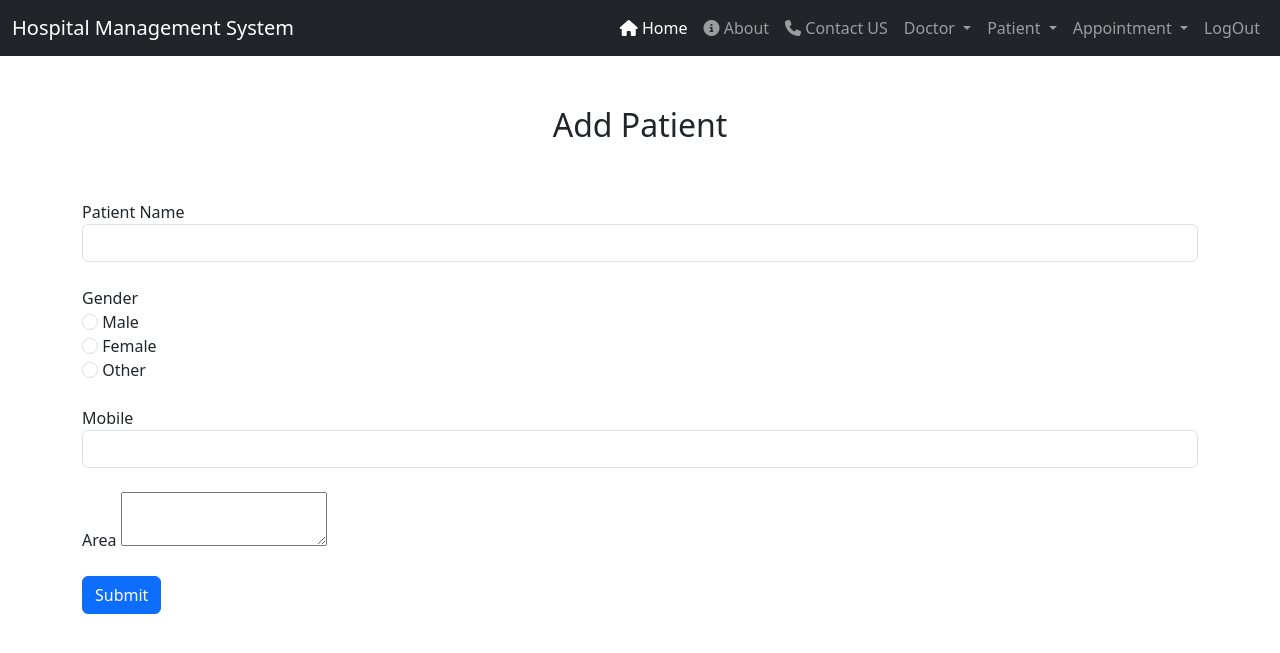
After one commit to Sarffu/Doctor-s-Appointment-System, a Django app: page /add_patient/ in a window 1280 px wide. The commit adds this page. Shown: the top 653 px of the page. Run offline with Django 4.2, Linux system fonts and the light colour scheme; a user stored in the database is signed in; some libraries are stand-ins or nearby versions.

Commit message:
patient & appointment functionality created

```diff
--- /dev/null
+++ b/hsapp/templates/add_patient.html
@@ -0,0 +1,69 @@
+{% extends 'navigation.html' %}
+{% load static %}
+{% block body %}
+
+<div class="container" style="margin-top: 50px;">
+    <h2 class="text-center">Add Patient</h2> <br> <br>
+
+    <form id="add-patient-form" method="post">
+        {% csrf_token %}
+
+        <div class="form-group">
+            <label for="name">Patient Name</label>
+            <input type="text" class="form-control" name="name" id="name" required>
+        </div>
+        <br>
+        <div class="form-group">
+            <label for="gender">Gender</label>
+            <div>
+                <input type="radio" class="form-check-input" name="gender" id="gender-male" value="Male">
+                <label for="gender-male">Male</label>
+            </div>
+            <div>
+                <input type="radio" class="form-check-input" name="gender" id="gender-female" value="Female">
+                <label for="gender-female">Female</label>
+            </div>
+            <div>
+                <input type="radio" class="form-check-input" name="gender" id="gender-other" value="Other">
+                <label for="gender-other">Other</label>
+            </div>
+        </div>
+
+        <br>
+
+        <div class="form-group">
+            <label for="mobile">Mobile</label>
+            <input type="text" class="form-control" name="mobile" id="mobile" required>
+        </div>
+        <br>
+
+        <div class="form-group">
+            <label for="area">Area</label>
+            <textarea name="area" id="area" require></textarea>
+        </div>
+        <br>
+
+        <input type="submit" value="Submit" class="btn btn-primary">
+    </form>
+</div>
+
+<script>
+    document.addEventListener('DOMContentLoaded', function () {
+        var error = "{{ error }}";
+        if (error === "no") {
+            alert('Patient Added Successfully.');
+            window.location.href = '{% url "view_patient" %}';
+        } else if (error === "yes") {
+            alert("Something went wrong! Try Again Later.");
+        }
+    });
+</script>
+
+
+
+
+
+
+
+
+{%endblock%}
--- a/hsapp/templates/navigation.html
+++ b/hsapp/templates/navigation.html
@@ -91,8 +91,8 @@
                             Patient
                         </a>
                         <ul class="dropdown-menu" aria-labelledby="navbarDropdownPatient">
-                            <li><a class="dropdown-item" href="#">Add Patient</a></li>
-                            <li><a class="dropdown-item" href="#">View Patient</a></li>
+                            <li><a class="dropdown-item" href="{% url 'add_patient' %}">Add Patient</a></li>
+                            <li><a class="dropdown-item" href="{%url 'view_patient' %}">View Patient</a></li>
                         </ul>
                     </li>
                     <li class="nav-item dropdown">
@@ -101,8 +101,9 @@
                             Appointment
                         </a>
                         <ul class="dropdown-menu" aria-labelledby="navbarDropdownAppointment">
-                            <li><a class="dropdown-item" href="#">Create Appointment</a></li>
-                            <li><a class="dropdown-item" href="#">View Appointment</a></li>
+                            <li><a class="dropdown-item" href="{% url 'add_appointment' %}">Create Appointment</a>
+                            </li>
+                            <li><a class="dropdown-item" href="{% url 'view_appointment' %}">View Appointment</a></li>
                         </ul>
                     </li>
                     <li class="nav-item">
--- a/hsapp/views.py
+++ b/hsapp/views.py
@@ -3,6 +3,7 @@ from django.contrib.auth.models import User
 from django.contrib.auth import authenticate, logout, login
 from django.contrib import messages
 from .models import *
+from django.utils.dateparse import parse_date, parse_time
 
 
 # Create your views here.
@@ -21,7 +22,21 @@ def Contact(request):
 def Index(request):
     if not request.user.is_staff:
         return redirect("login")
-    return render(request, "index.html")
+    doctors = Doctor.objects.all()
+    patients = Patient.objects.all()
+    appoint = Appointment.objects.all()
+    d = 0
+    p = 0
+    a = 0
+    for i in doctors:
+        d += 1
+    for i in patients:
+        p += 1
+    for i in appoint:
+        a += 1
+    d1 = {"d": d, "p": p, "a": a}
+
+    return render(request, "index.html", d1)
 
 
 def Login(request):
@@ -69,9 +84,99 @@ def Add_Doctor(request):
     d = {"error": error}
     return render(request, "add_doctor.html", d)
 
+
 def Delete_Doctor(request, pid):
-    if not request.user.is_staff :
-        return redirect('login')
+    if not request.user.is_staff:
+        return redirect("login")
     d = Doctor.objects.get(id=pid)
     d.delete()
-    return redirect('view_doctor')
+    return redirect("view_doctor")
+
+
+def View_Patient(request):
+    if not request.user.is_staff:
+        return redirect("login")
+    pat = Patient.objects.all()
+    p = {"pat": pat}
+    return render(request, "view_patient.html", p)
+
+
+def Add_Patient(request):
+    error = ""
+    if not request.user.is_staff:
+        return redirect("login")
+    if request.method == "POST":
+        n = request.POST["name"]
+        g = request.POST["gender"]
+        m = request.POST["mobile"]
+        a = request.POST["area"]
+        try:
+            Patient.objects.create(name=n, gender=g, mobile=m, area=a)
+            error = "no"
+        except:
+            error = "yes"
+    d = {"error": error}
+    return render(request, "add_patient.html", d)
+
+
+def Delete_Patient(request, pid):
+    if not request.user.is_staff:
+        return redirect("login")
+    p = Patient.objects.get(id=pid)
+    p.delete()
+    return redirect("view_patient")
+
+
+def View_Appointment(request):
+    if not request.user.is_staff:
+        return redirect("login")
+    appoint = Appointment.objects.all()
+    d = {"appoint": appoint}
+    return render(request, "view_appointment.html", d)
+
+
+def Add_appointment(request):
+
+    if request.method == "POST":
+        doctor_id = request.POST.get("doctor")
+        patient_id = request.POST.get("patient")
+        app_date = request.POST.get("app_date")
+        app_time = request.POST.get("app_time")
+
+        # Validate input
+        if not doctor_id or not patient_id or not app_date or not app_time:
+            messages.error(request, "All fields are required.")
+            return redirect("add_appointment")
+
+        try:
+            doctor = Doctor.objects.get(id=doctor_id)
+            patient = Patient.objects.get(id=patient_id)
+            app_date = parse_date(app_date)
+            app_time = parse_time(app_time)
+
+            Appointment.objects.create(
+                doctor=doctor, patient=patient, ap_date=app_date, ap_time=app_time
+            )
+            messages.success(request, "Appointment created successfully!")
+            return redirect("view_appointment")
+        except Doctor.DoesNotExist:
+            messages.error(request, "Doctor does not exist.")
+        except Patient.DoesNotExist:
+            messages.error(request, "Patient does not exist.")
+        except ValueError:
+            messages.error(request, "Invalid date or time format.")
+
+    doctors = Doctor.objects.all()
+    patients = Patient.objects.all()
+
+    return render(
+        request, "add_appointment.html", {"doctors": doctors, "patients": patients}
+    )
+
+
+def Delete_Appointment(request, pid):
+    if not request.user.is_staff:
+        return redirect("login")
+    p = Appointment.objects.get(id=pid)
+    p.delete()
+    return redirect("view_appointment")
--- a/hspt/urls.py
+++ b/hspt/urls.py
@@ -13,4 +13,14 @@ urlpatterns = [
     path("view_doctor/", View_Doctor, name="view_doctor"),
     path("add_doctor/", Add_Doctor, name="add_doctor"),
     path("delete_doctor(<int:pid>)", Delete_Doctor, name="delete_doctor"),
+    path("view_patient/", View_Patient, name="view_patient"),
+    path("add_patient/", Add_Patient, name="add_patient"),
+    path("delete_patient(<int:pid>)", Delete_Patient, name="delete_patient"),
+    path("view_appointment/", View_Appointment, name="view_appointment"),
+    path("add_appointment/", Add_appointment, name="add_appointment"),
+    path(
+        "delete_appointment/<int:pid>/",
+        Delete_Appointment,
+        name="delete_appointment",
+    ),
 ]
```
Also changed, not shown: hsapp/templates/add_appointment.html (added, +53 -0 lines), hsapp/templates/index.html (+39 -7 lines), hsapp/templates/view_appointment.html (added, +42 -0 lines), hsapp/templates/view_patient.html (added, +42 -0 lines), hspt/settings.py (+9 -4 lines), db.sqlite3.
